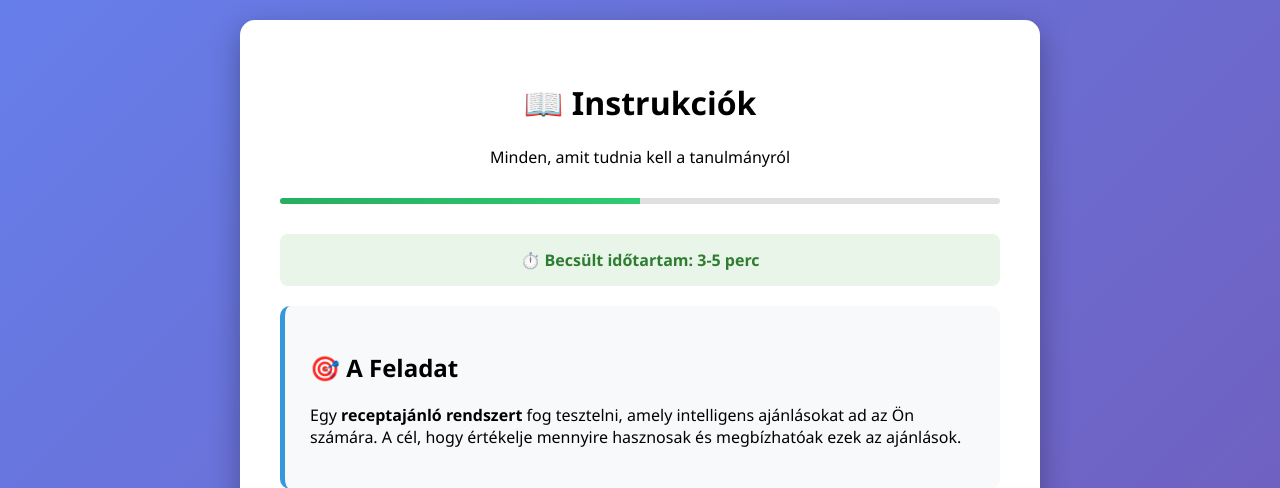
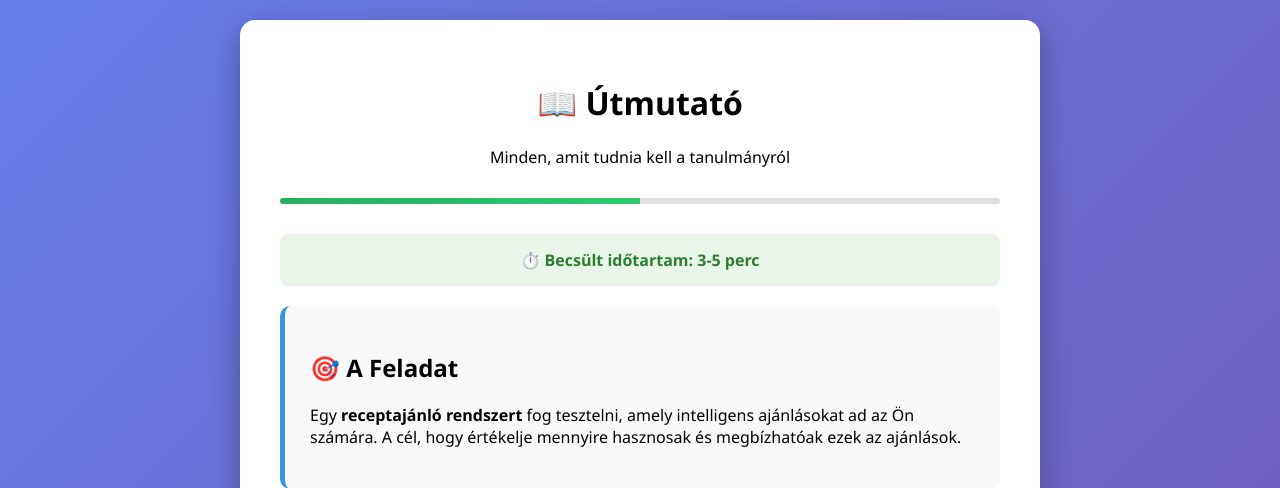
Before and after one commit to bvin81/sustainable-recipe-recommender_v2, a Flask app: page /instructions in a window 1280 px wide. Shown: the top 488 px of the page. Run offline with Flask 3, Linux system fonts and the light colour scheme; the visitor is signed in with stand-in values (Sample User, id 1).

Commit message:
Update instructions.html

```diff
--- a/user_study/templates/user_study/instructions.html
+++ b/user_study/templates/user_study/instructions.html
@@ -140,7 +140,7 @@
 <body>
     <div class="container">
         <div class="header">
-            <h1>📖 Instrukciók</h1>
+            <h1>📖 Útmutató </h1>
             <p>Minden, amit tudnia kell a tanulmányról</p>
         </div>
 
```
